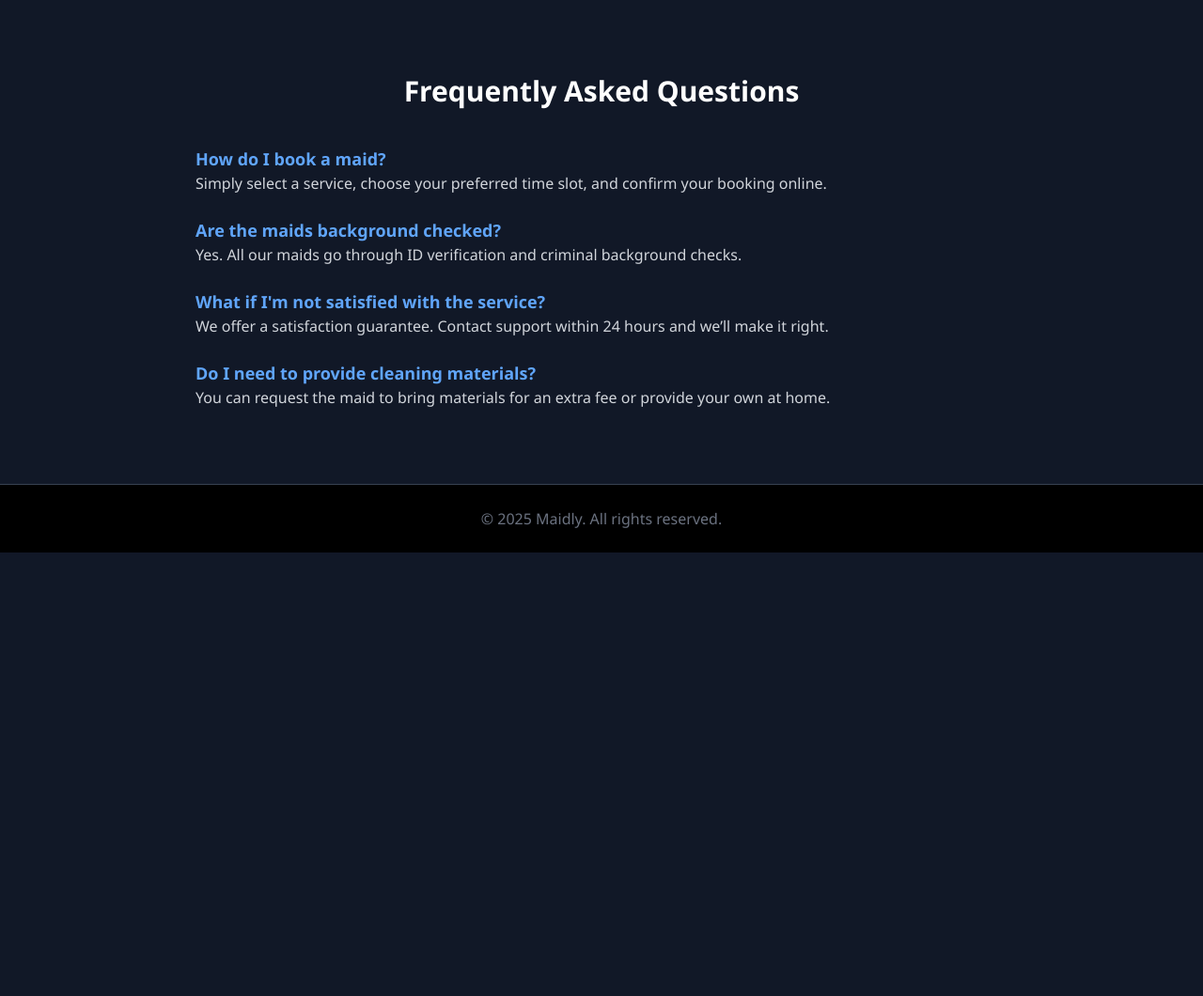
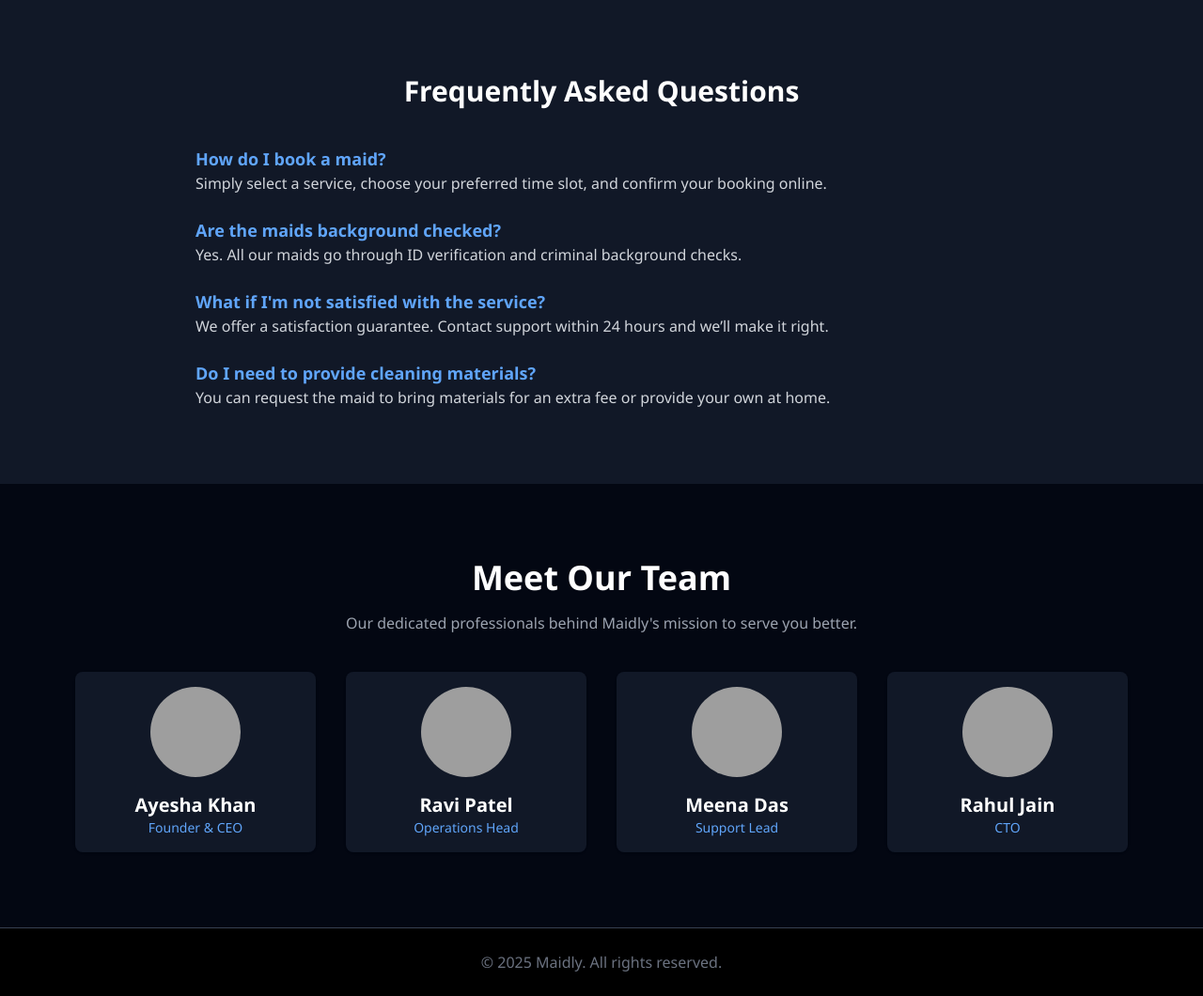
Before and after one commit to yasirkhan251/speedforce, a Django app: page / in a window 1280 px wide. Shown: the part 2589-3649 px from the top of the page at 94% size. Before the commit the page ends 3177 px from the top, so only its background shows below. Run offline with Django 5.2, Linux system fonts and the light colour scheme; some libraries are stand-ins or nearby versions; grey boxes are pictures that could not be loaded.

Commit message:
Index.html

```diff
--- a/templates/Main/index.html
+++ b/templates/Main/index.html
@@ -13,6 +13,27 @@
 </head>
 <body class="bg-black text-white">
   <!-- Navbar -->
+   <style>
+    body {
+      font-family: 'Segoe UI', Tahoma, Geneva, Verdana, sans-serif;
+    }
+    #mobile-menu {
+      transition: max-height 0.5s ease, opacity 0.5s ease;
+      overflow: hidden;
+      max-height: 0;
+      opacity: 0;
+    }
+    #mobile-menu.open {
+      max-height: 500px;
+      opacity: 1;
+    }
+    #menu-btn svg {
+      transition: transform 0.3s ease;
+    }
+    #menu-btn.open svg {
+      transform: rotate(90deg);
+    }
+  </style>
   <header class="bg-black shadow sticky top-0 z-50">
     <div class="max-w-7xl mx-auto px-4 py-4 flex justify-between items-center">
       <h1 class="text-2xl font-bold text-white tracking-wide">Maidly</h1>
@@ -176,10 +197,52 @@
       </div>
     </div>
   </section>
+   <section id="team" class="py-20 bg-gray-950">
+    <div class="max-w-6xl mx-auto px-4 text-center">
+      <h2 class="text-4xl font-bold mb-4">Meet Our Team</h2>
+      <p class="text-gray-400 mb-10">Our dedicated professionals behind Maidly's mission to serve you better.</p>
+      <div class="grid grid-cols-1 sm:grid-cols-2 md:grid-cols-4 gap-8">
+        <div class="bg-gray-900 p-4 rounded-lg shadow">
+          <img src="https://randomuser.me/api/portraits/women/44.jpg" alt="Founder" class="rounded-full w-24 h-24 mx-auto mb-4">
+          <h3 class="text-xl font-semibold">Ayesha Khan</h3>
+          <p class="text-blue-400 text-sm">Founder & CEO</p>
+        </div>
+        <div class="bg-gray-900 p-4 rounded-lg shadow">
+          <img src="https://randomuser.me/api/portraits/men/46.jpg" alt="Ops" class="rounded-full w-24 h-24 mx-auto mb-4">
+          <h3 class="text-xl font-semibold">Ravi Patel</h3>
+          <p class="text-blue-400 text-sm">Operations Head</p>
+        </div>
+        <div class="bg-gray-900 p-4 rounded-lg shadow">
+          <img src="https://randomuser.me/api/portraits/women/65.jpg" alt="Support" class="rounded-full w-24 h-24 mx-auto mb-4">
+          <h3 class="text-xl font-semibold">Meena Das</h3>
+          <p class="text-blue-400 text-sm">Support Lead</p>
+        </div>
+        <div class="bg-gray-900 p-4 rounded-lg shadow">
+          <img src="https://randomuser.me/api/portraits/men/21.jpg" alt="Tech" class="rounded-full w-24 h-24 mx-auto mb-4">
+          <h3 class="text-xl font-semibold">Rahul Jain</h3>
+          <p class="text-blue-400 text-sm">CTO</p>
+        </div>
+      </div>
+    </div>
+  </section>
+
 
   <!-- Footer -->
   <footer class="bg-black text-gray-500 py-6 text-center border-t border-gray-700">
     <p>&copy; 2025 Maidly. All rights reserved.</p>
   </footer>
+
+ <script>
+    document.addEventListener('DOMContentLoaded', function () {
+      const menuBtn = document.getElementById('menu-btn');
+      const mobileMenu = document.getElementById('mobile-menu');
+
+      menuBtn.addEventListener('click', () => {
+        mobileMenu.classList.toggle('open');
+        menuBtn.classList.toggle('open');
+      });
+    });
+  </script>
+
 </body>
 </html>
```
